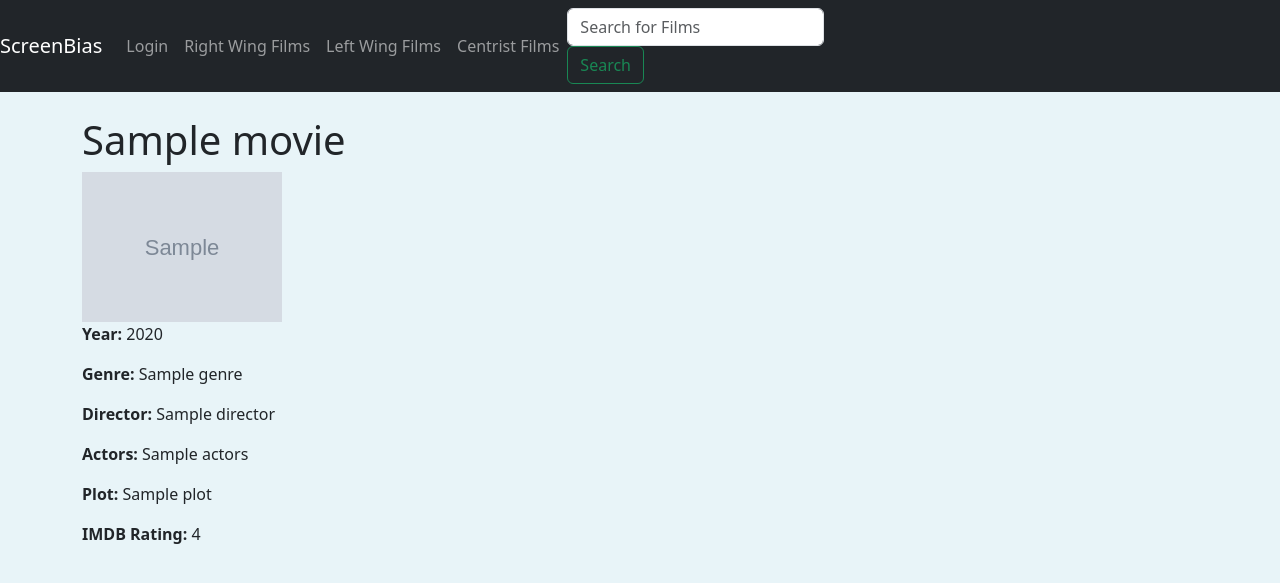
After one commit to ceyyarbrough/screenbias, a Flask app: template templates/movie_details.html in a window 1280 px wide. The commit adds this page. Shown: the top 583 px of the page. Run offline with Flask 3, Linux system fonts and the light colour scheme; the template is opened without the code that fills it: most values are stand-ins (such as "Sample title", 1, 10 or a date in 2020); grey boxes marked "Sample" are stand-in pictures.

Commit message:
Add search functionality and movie details page

```diff
--- a/app.py
+++ b/app.py
@@ -1,22 +1,55 @@
-from flask import Flask, render_template
+from flask import Flask, render_template, request, abort
+import requests
 
 app = Flask(__name__)
 
+OMDB_API_KEY = ''
 
 @app.route('/')
 @app.route('/home')
-def hello_world():  # put application's code here
+def hello_world():
     return render_template('index.html', name='screenbias')
+
 @app.route('/rightwing')
 def rightwing():
     return render_template('right.html', name='rightscreenbias')
+
 @app.route('/leftwing')
 def leftwing():
     return render_template('left.html', name='leftscreenbias')
+
 @app.route('/centerwing')
 def centerwing():
-    render_template('center.html', name='centerscreenbias')
+    return render_template('center.html', name='centerscreenbias')
 
+@app.route('/search')
+def search():
+    query = request.args.get('query')  # Get the search term from the query string
+    if not query:
+        return render_template('search_results.html', results=[], error="No query provided.")
+
+    # Example API call (replace with your actual API endpoint and key)
+    api_url = f"https://www.omdbapi.com/?apikey={OMDB_API_KEY}&s={query}"
+    try:
+        response = requests.get(api_url)
+        response.raise_for_status()  # Raise an error for bad HTTP responses
+        results = response.json().get('Search', [])  # Extract the 'Search' key
+    except requests.RequestException as e:
+        return render_template('search_results.html', results=[], error=str(e))
+
+    return render_template('search_results.html', results=results, error=None)
+
+@app.route('/details/<movie_id>', methods=['GET'])
+def movie_details(movie_id):
+    # Call the OMDb API to fetch movie details
+    api_url = f"http://www.omdbapi.com/?i={movie_id}&apikey={OMDB_API_KEY}"
+    response = requests.get(api_url)
+
+    if response.status_code != 200 or not response.json().get('Response') == 'True':
+        abort(404, description="Movie not found or API error")
+
+    movie = response.json()  # Parse the JSON response
+    return render_template('movie_details.html', movie=movie)
 
 if __name__ == '__main__':
     app.run()
--- a/templates/base.html
+++ b/templates/base.html
@@ -1,16 +1,20 @@
 <!doctype html>
 <html lang="en">
+
 <head>
   <meta charset="utf-8">
   <meta name="viewport" content="width=device-width, initial-scale=1">
   <title>ScreenBias</title>
-    <link href="https://cdn.jsdelivr.net/npm/bootstrap@5.3.7/dist/css/bootstrap.min.css" rel="stylesheet" integrity="sha384-LN+7fdVzj6u52u30Kp6M/trliBMCMKTyK833zpbD+pXdCLuTusPj697FH4R/5mcr" crossorigin="anonymous">
+  <link href="https://cdn.jsdelivr.net/npm/bootstrap@5.3.7/dist/css/bootstrap.min.css" rel="stylesheet"
+    integrity="sha384-LN+7fdVzj6u52u30Kp6M/trliBMCMKTyK833zpbD+pXdCLuTusPj697FH4R/5mcr" crossorigin="anonymous">
 </head>
+
 <body>
 
   <nav class="navbar navbar-expand-lg navbar-dark bg-dark">
     <a class="navbar-brand" href="#">ScreenBias</a>
-  <button class="navbar-toggler" type="button" data-toggle="collapse" data-target="#navbarSupportedContent" aria-controls="navbarSupportedContent" aria-expanded="false" aria-label="Toggle navigation">
+    <button class="navbar-toggler" type="button" data-toggle="collapse" data-target="#navbarSupportedContent"
+      aria-controls="navbarSupportedContent" aria-expanded="false" aria-label="Toggle navigation">
       <span class="navbar-toggler-icon"></span>
     </button>
 
@@ -29,17 +33,28 @@
           <a class="nav-link" href="/center.html">Centrist Films</a>
         </li>
       </ul>
-    <form class="form-inline my-2 my-lg-0">
-      <input class="form-control mr-sm-2" type="search" placeholder="Search for Films" aria-label="Search">
+      <form class="form-inline my-2 my-lg-0" action="/search" method="get">
+        <input class="form-control mr-sm-2" type="search" name="query" placeholder="Search for Films"
+          aria-label="Search" required>
         <button class="btn btn-outline-success my-2 my-sm-0" type="submit">Search</button>
       </form>
     </div>
   </nav>
-    <script src="https://cdn.jsdelivr.net/npm/bootstrap@5.3.7/dist/js/bootstrap.bundle.min.js" integrity="sha384-ndDqU0Gzau9qJ1lfW4pNLlhNTkCfHzAVBReH9diLvGRem5+R9g2FzA8ZGN954O5Q" crossorigin="anonymous"></script>
+
+  <!-- Add the content block here -->
+  <div class="container mt-4">
+    {% block content %}
+    {% endblock %}
+  </div>
+
+  <script src="https://cdn.jsdelivr.net/npm/bootstrap@5.3.7/dist/js/bootstrap.bundle.min.js"
+    integrity="sha384-ndDqU0Gzau9qJ1lfW4pNLlhNTkCfHzAVBReH9diLvGRem5+R9g2FzA8ZGN954O5Q"
+    crossorigin="anonymous"></script>
 </body>
 <style>
-    body{
+  body {
     background-color: #e8f4f8;
   }
 </style>
+
 </html>
--- /dev/null
+++ b/templates/movie_details.html
@@ -0,0 +1,12 @@
+{% extends "base.html" %}
+
+{% block content %}
+<h1>{{ movie.Title }}</h1>
+<img src="{{ movie.Poster }}" alt="Poster for {{ movie.Title }}" style="width: 200px;">
+<p><strong>Year:</strong> {{ movie.Year }}</p>
+<p><strong>Genre:</strong> {{ movie.Genre }}</p>
+<p><strong>Director:</strong> {{ movie.Director }}</p>
+<p><strong>Actors:</strong> {{ movie.Actors }}</p>
+<p><strong>Plot:</strong> {{ movie.Plot }}</p>
+<p><strong>IMDB Rating:</strong> {{ movie.imdbRating }}</p>
+{% endblock %}
```
Also changed, not shown: templates/index.html (+7 -0 lines), templates/search_results.html (added, +50 -0 lines). Lines whose indentation alone changed are shown as unchanged.
